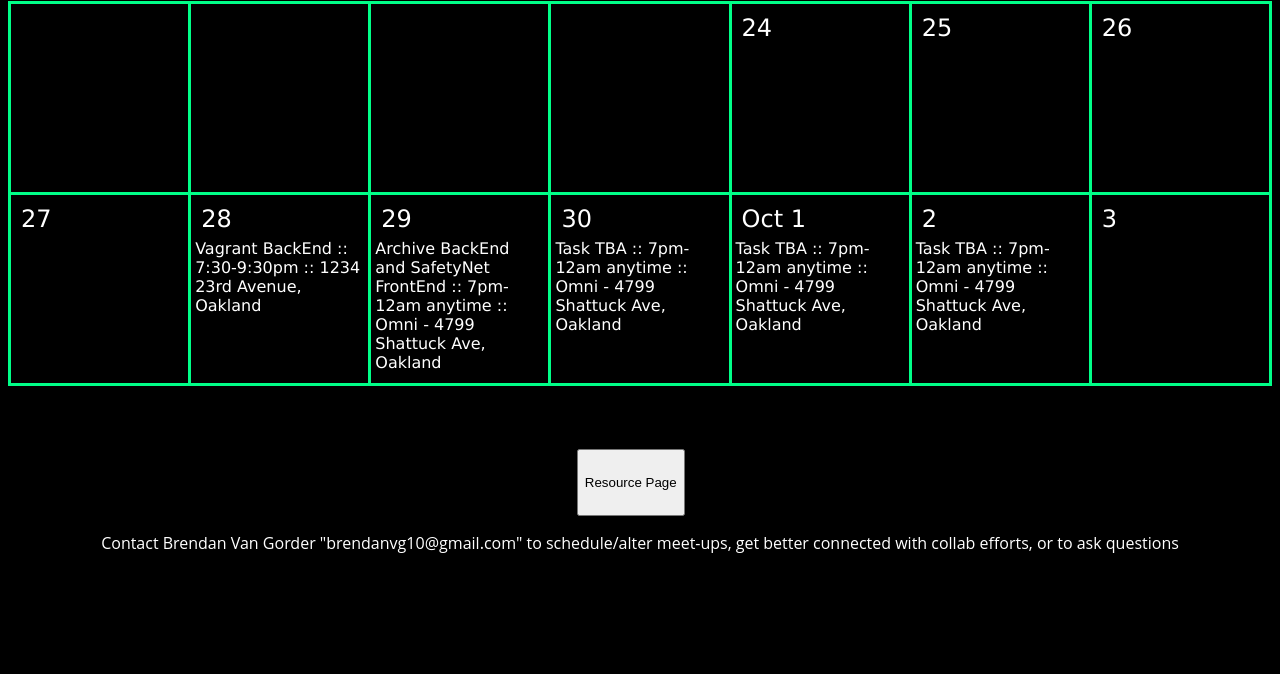
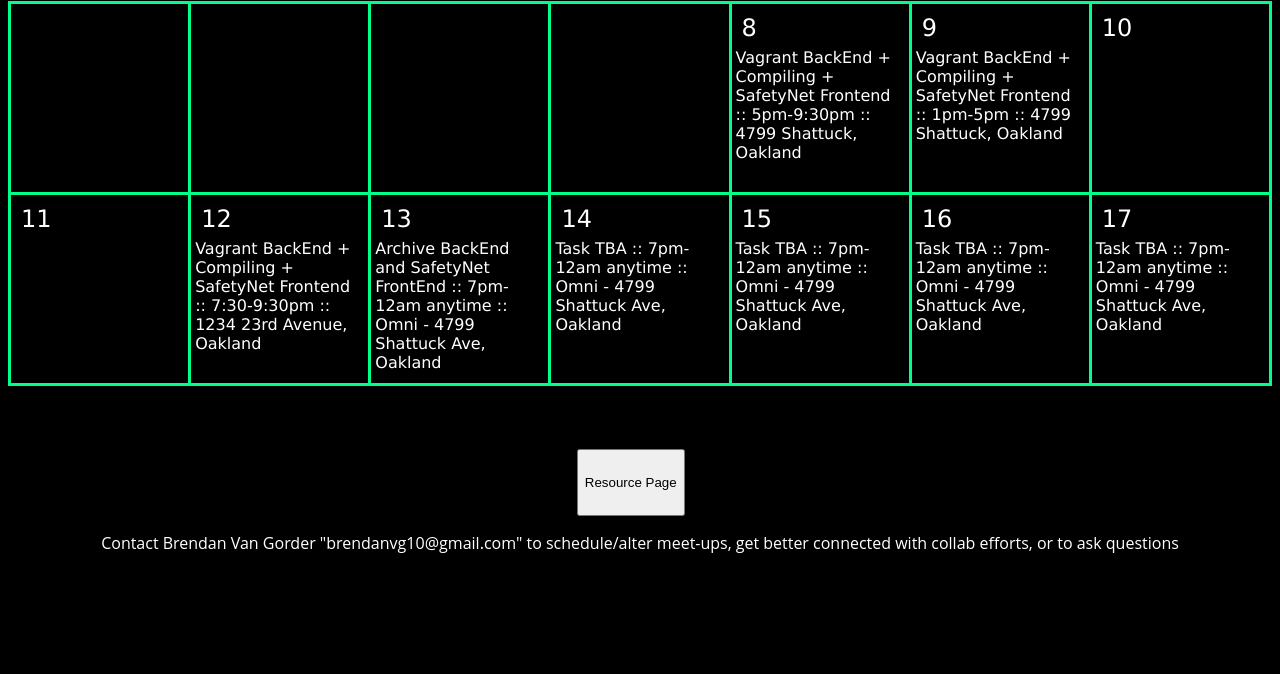
Before and after one commit to P25Scanners/P25Scanners.github.io, a plain HTML site: page calendar.html in a window 1280 px wide. Shown: the part 126-800 px from the top of the page. Drawn offline with Linux system fonts and the light colour scheme.

Commit message:
changed date oct8

```diff
--- a/calendar.html
+++ b/calendar.html
@@ -102,7 +102,7 @@ td img{
 
 <body>
 <div class="title">#BlackLivesMatter Coders</div>
-<div class="subtitle">September-October 2015</div>
+<div class="subtitle">October 2015</div>
 <table>
   <tr><th>Sun</th><th>Mon</th><th>Tue</th><th>Wed</th><th>Thu</th><th>Fri</th><th>Sat</th>
   </tr>
@@ -112,10 +112,14 @@ td img{
     <td class="empty"></td>
     <td class="empty"></td>
     <td class="empty"></td>
-    <td><span class="day">24</span></td>
-    <td><span class="day">25</span></td>
+    <td><span class="day">8</span>
+      <div class="time">Vagrant BackEnd + Compiling + SafetyNet Frontend :: 5pm-9:30pm :: 4799 Shattuck, Oakland</div>
+    </td>
+    <td><span class="day">9</span>
+      <div class="time">Vagrant BackEnd + Compiling + SafetyNet Frontend :: 1pm-5pm :: 4799 Shattuck, Oakland</div>
+    </td>
     <td>
-      <span class="day">26</span>
+      <span class="day">10</span>
       <div class="time"></div>
       <div>
       </div>
@@ -123,42 +127,42 @@ td img{
   </tr>
 
   <tr>
-    <td><span class="day">27</span>
+    <td><span class="day">11</span>
       <div class="time"></div>
       <div>
 
       </div>
     </td>
-    <td><span class="day">28</span>
-      <div class="time">Vagrant BackEnd :: 7:30-9:30pm :: 1234 23rd Avenue, Oakland</div>
+    <td><span class="day">12</span>
+      <div class="time">Vagrant BackEnd + Compiling + SafetyNet Frontend :: 7:30-9:30pm :: 1234 23rd Avenue, Oakland</div>
       <div>
       </div>
     </td>
-    <td><span class="day">29</span>
+    <td><span class="day">13</span>
       <div class="time">Archive BackEnd and SafetyNet FrontEnd :: 7pm-12am anytime :: Omni - 4799 Shattuck Ave, Oakland</div>
       <div>
 
       </div>
     </td>
-    <td><span class="day">30</span>
+    <td><span class="day">14</span>
       <div class="time">Task TBA :: 7pm-12am anytime :: Omni - 4799 Shattuck Ave, Oakland</div>
 
     </td>
 
-    <td><span class="day">Oct 1</span>
+    <td><span class="day">15</span>
       <div class="time">Task TBA :: 7pm-12am anytime :: Omni - 4799 Shattuck Ave, Oakland</div>
       <div>
 
       </div>
     </td>
-    <td><span class="day">2</span>
+    <td><span class="day">16</span>
       <div class="time">Task TBA :: 7pm-12am anytime :: Omni - 4799 Shattuck Ave, Oakland</div>
       <div>
 
       </div>
     </td>
-    <td><span class="day">3</span>
-      <div class="time"></div>
+    <td><span class="day">17</span>
+      <div class="time">Task TBA :: 7pm-12am anytime :: Omni - 4799 Shattuck Ave, Oakland</div>
 
     </td>
   </tr>
```
Also changed, not shown: 2 other files.
